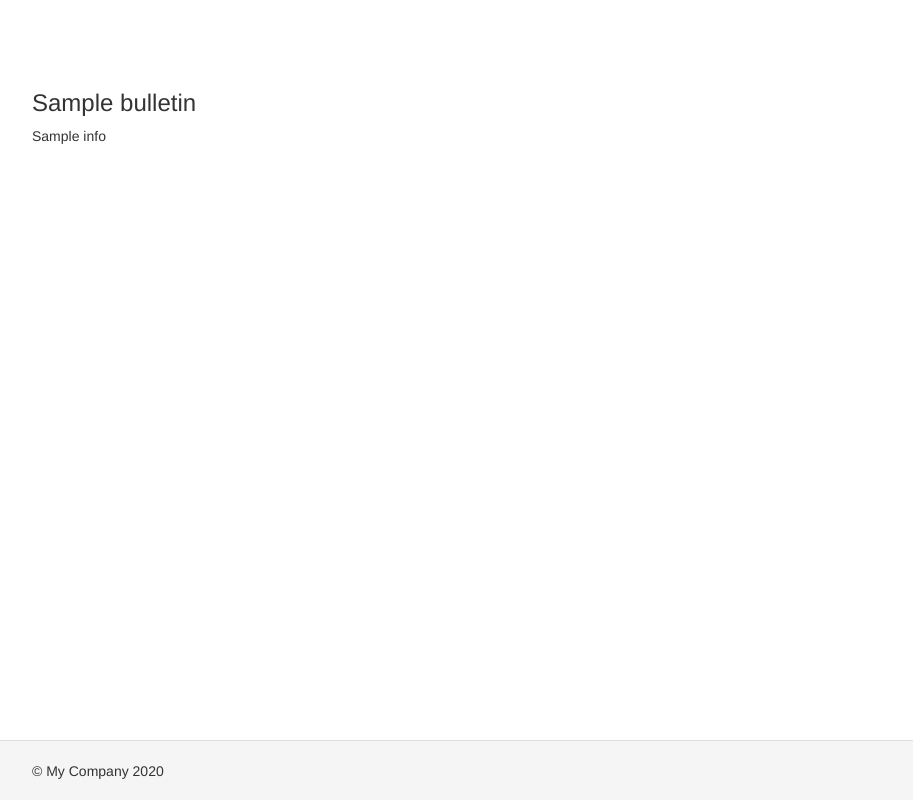
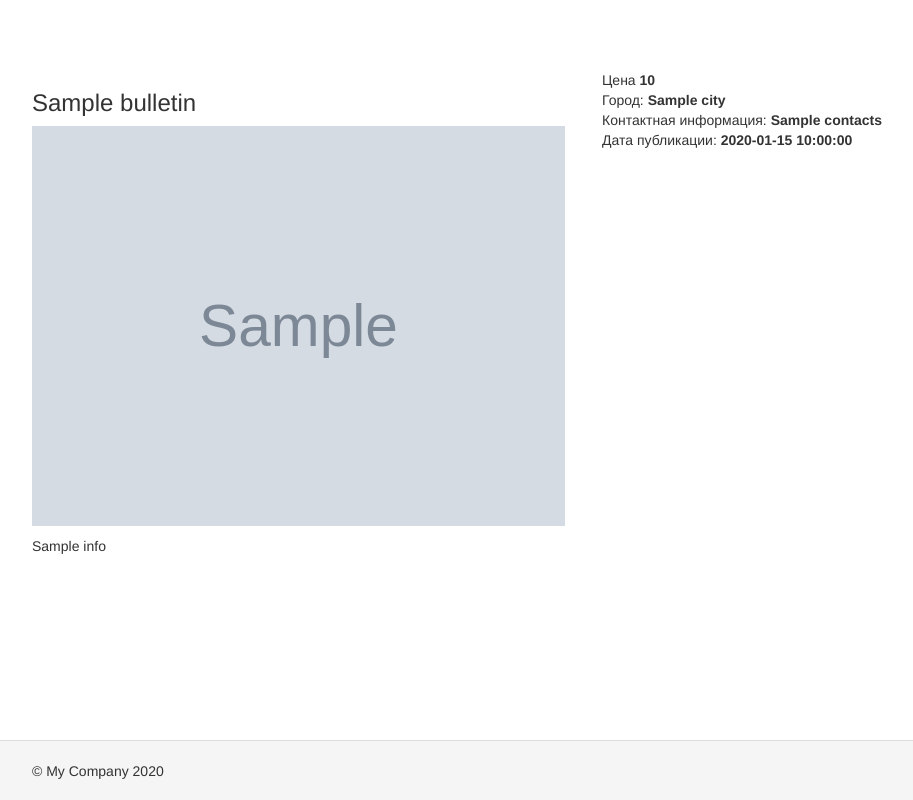
Before and after one commit to lefrostxgcc/bulletiny, a Yii app: template views/site/viewbulletin.php in a window 1280 px wide. Shown: the whole page, without its empty margins (38-951 px from the left). Run offline with PHP 8.4 and a stand-in for Yii, Linux system fonts and the light colour scheme; the template is opened without the code that fills it: most values are stand-ins (such as "Sample title", 1, 10 or a date in 2020); grey boxes marked "Sample" are stand-in pictures; data that the repository does not hold is empty; some libraries are stand-ins or nearby versions.

Commit message:
Add additional info output in view bulletin

```diff
--- a/views/site/viewbulletin.php
+++ b/views/site/viewbulletin.php
@@ -1,2 +1,24 @@
-<h3><?=$bulletin->title?></h3>
-<p><?=$bulletin->info?></p>
+<div class="row">
+    <div class="col-lg-6 col-md-6">
+        <h3><?=$bulletin->title?></h3>
+        <p>
+            <img src="/<?=$bulletin->getAvatar()?>" alt="ava"
+            style="height: 400px;" />
+        </p>
+        <p><?=$bulletin->info?></p>
+    </div>
+    <div class="col-lg-6 col-md-6">
+        <div class="row">
+            Цена <strong><?=$bulletin->price?></strong>
+        </div>
+        <div class="row">
+            Город: <strong><?=$bulletin->city?></strong>
+        </div>
+        <div class="row">
+            Контактная информация: <strong><?=$bulletin->contacts?></strong>
+        </div>
+        <div class="row">
+            Дата публикации: <strong><?=$bulletin->date_pub?></strong>
+        </div>
+    </div>
+</div>
```
